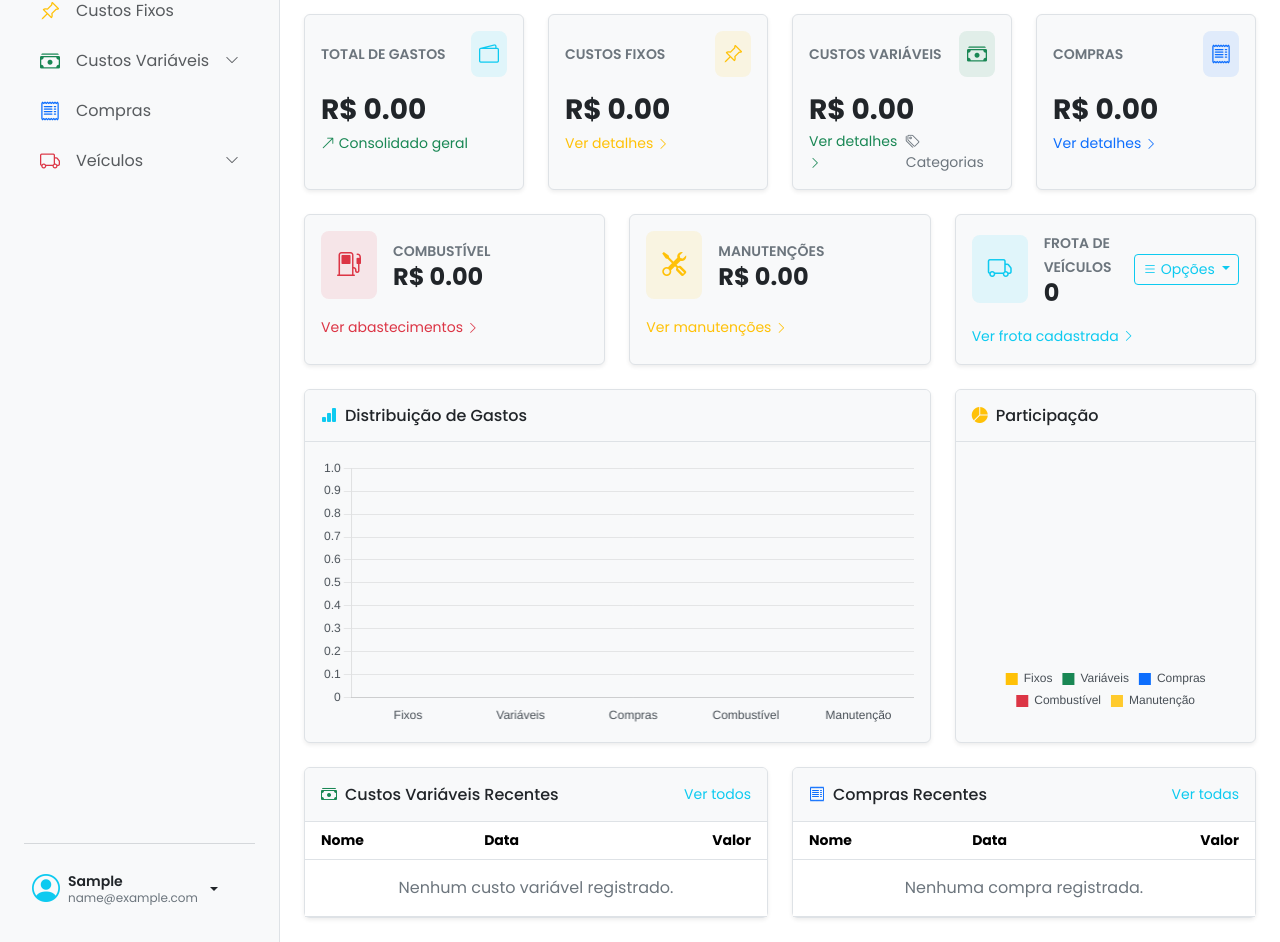
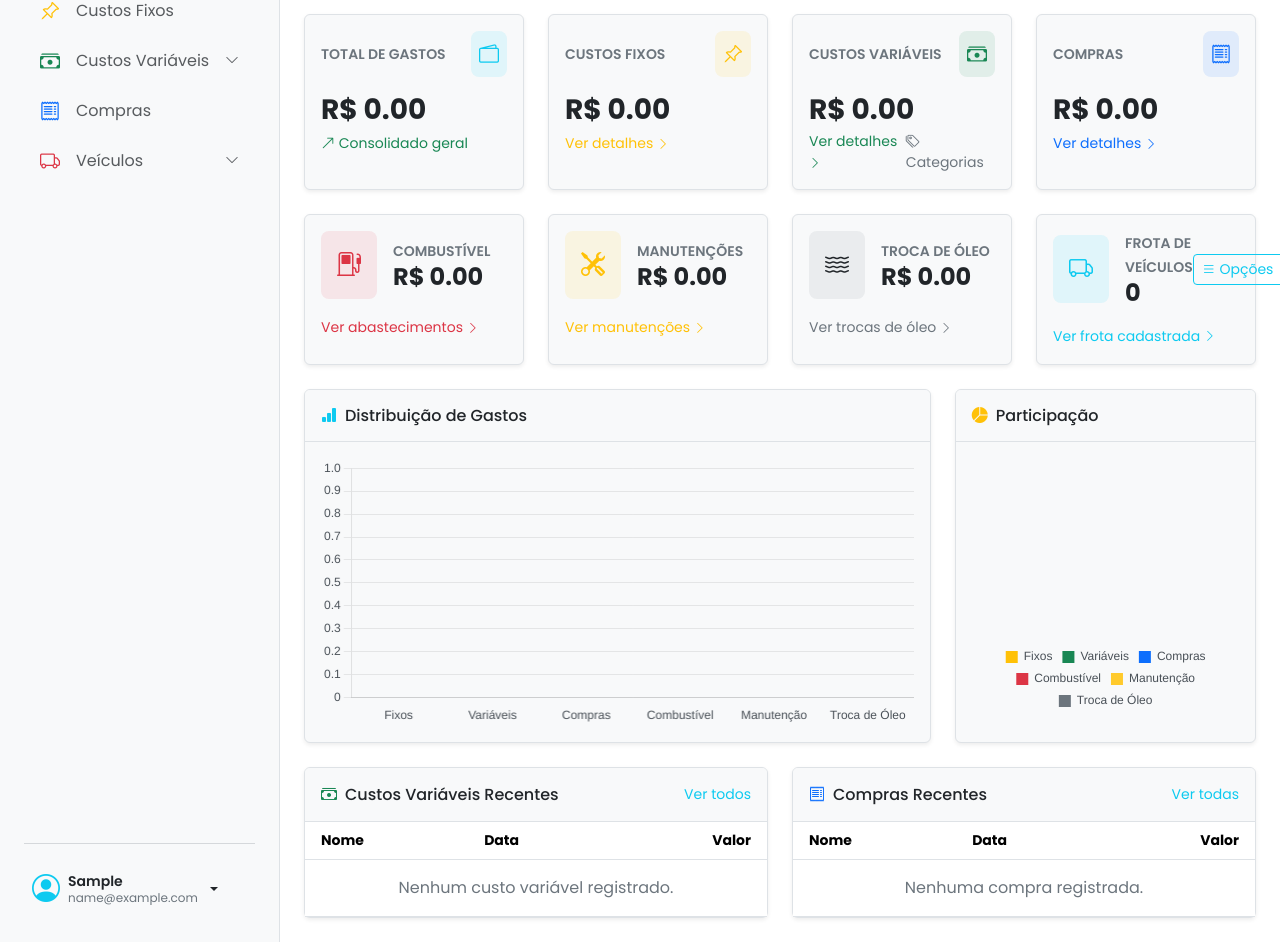
Before and after one commit to Matheus0820/finsavvy, a Django app: page /dashboard/ in a window 1280 px wide. Shown: the part 179-1121 px from the top of the page. Run offline with Django 4.2, Linux system fonts and the light colour scheme; the visitor is signed in with stand-in values (Sample User, id 1); data that the repository does not hold is empty.

Commit message:
feat(dashboard): integrar Troca de Óleo nos gráficos, KPIs e visualizações do dashboard

```diff
--- a/finsavvy/templates/pages/dashboard.html
+++ b/finsavvy/templates/pages/dashboard.html
@@ -86,7 +86,7 @@
 </div>
 
 <!-- Secondary KPIs Row -->
-<div class="row row-cols-1 row-cols-md-3 g-4 mb-4">
+<div class="row row-cols-1 row-cols-md-4 g-4 mb-4">
     <!-- Combustível -->
     <div class="col">
         <div class="card bg-body-tertiary border shadow-sm h-100">
@@ -123,6 +123,24 @@
         </div>
     </div>
 
+    <!-- Troca de Óleo -->
+    <div class="col">
+        <div class="card bg-body-tertiary border shadow-sm h-100">
+            <div class="card-body">
+                <div class="d-flex align-items-center mb-3">
+                    <div class="p-3 bg-secondary bg-opacity-10 text-body rounded-3 me-3">
+                        <i class="bi bi-water fs-4"></i>
+                    </div>
+                    <div>
+                        <span class="text-secondary small fw-semibold text-uppercase">Troca de Óleo</span>
+                        <h4 class="fw-bold text-body mb-0">R$ {{ total_troca_oleo|floatformat:2 }}</h4>
+                    </div>
+                </div>
+                <a href="{% url 'list_troca_oleo' %}" class="text-secondary small text-decoration-none">Ver trocas de óleo <i class="bi bi-chevron-right small"></i></a>
+            </div>
+        </div>
+    </div>
+
     <!-- Veículos -->
     <div class="col">
         <div class="card bg-body-tertiary border shadow-sm h-100">
@@ -145,6 +163,7 @@
                             <li><a class="dropdown-item" href="{% url 'list_veiculo' %}"><i class="bi bi-truck text-info me-2"></i>Ver Veículos</a></li>
                             <li><a class="dropdown-item" href="{% url 'list_custoCombustivel' %}"><i class="bi bi-fuel-pump text-danger me-2"></i>Abastecimentos</a></li>
                             <li><a class="dropdown-item" href="{% url 'list_manutencao' %}"><i class="bi bi-tools text-warning me-2"></i>Manutenções</a></li>
+                            <li><a class="dropdown-item" href="{% url 'list_troca_oleo' %}"><i class="bi bi-water text-body me-2"></i>Troca de Óleo</a></li>
                             <li><hr class="dropdown-divider"></li>
                             <li><a class="dropdown-item" href="{% url 'add_veiculo' %}"><i class="bi bi-plus-circle text-success me-2"></i>Novo Veículo</a></li>
                         </ul>
@@ -265,10 +284,11 @@
     const purchaseCost = {{ total_compras|default:0 }};
     const fuelCost = {{ total_combustivel|default:0 }};
     const maintCost = {{ total_manutencao|default:0 }};
+    const trocaOleoCost = {{ total_troca_oleo|default:0 }};
 
-    const labels = ['Fixos', 'Variáveis', 'Compras', 'Combustível', 'Manutenção'];
-    const dataValues = [fixedCost, variableCost, purchaseCost, fuelCost, maintCost];
-    const backgroundColors = ['#ffc107', '#198754', '#0d6efd', '#dc3545', '#ffca2c'];
+    const labels = ['Fixos', 'Variáveis', 'Compras', 'Combustível', 'Manutenção', 'Troca de Óleo'];
+    const dataValues = [fixedCost, variableCost, purchaseCost, fuelCost, maintCost, trocaOleoCost];
+    const backgroundColors = ['#ffc107', '#198754', '#0d6efd', '#dc3545', '#ffca2c', '#6c757d'];
 
     // Helper to get CSS computed variable or color
     function getThemeColors() {
--- a/finsavvy/views.py
+++ b/finsavvy/views.py
@@ -132,6 +132,7 @@ def dashboard(request):
     cc_qs = CustoCompra.objects.filter(user=user, data__year=ano, data__month=mes)
     comb_qs = CustoCombustivel.objects.filter(user=user, data__year=ano, data__month=mes)
     manut_qs = Manutencao.objects.filter(user=user, data__year=ano, data__month=mes)
+    troca_oleo_qs = TrocaOleo.objects.filter(user=user, data__year=ano, data__month=mes)
 
     cf_qs = CustoFixo.objects.filter(user=user)
 
@@ -140,8 +141,9 @@ def dashboard(request):
     total_compras = cc_qs.aggregate(total=Sum('valor_total'))['total'] or 0
     total_combustivel = comb_qs.aggregate(total=Sum('valor_abastecido'))['total'] or 0
     total_manutencao = manut_qs.aggregate(total=Sum('valor'))['total'] or 0
+    total_troca_oleo = troca_oleo_qs.aggregate(total=Sum('valor'))['total'] or 0
 
-    total_geral = total_custos_fixos + total_custos_variaveis + total_compras + total_combustivel + total_manutencao
+    total_geral = total_custos_fixos + total_custos_variaveis + total_compras + total_combustivel + total_manutencao + total_troca_oleo
     total_veiculos = Veiculo.objects.filter(user=user).count()
 
     recent_variaveis = cv_qs.order_by('-id')[:5]
@@ -156,11 +158,13 @@ def dashboard(request):
         'total_compras': total_compras,
         'total_combustivel': total_combustivel,
         'total_manutencao': total_manutencao,
+        'total_troca_oleo': total_troca_oleo,
         'total_geral': total_geral,
         'total_veiculos': total_veiculos,
         'recent_variaveis': recent_variaveis,
         'recent_compras': recent_compras,
         'recent_manutencoes': recent_manutencoes,
+        'recent_troca_oleo': troca_oleo_qs.order_by('-id')[:5],
         'mes_atual': mes,
         'ano_atual': ano,
         'is_mes_fechado': is_mes_fechado,
```
